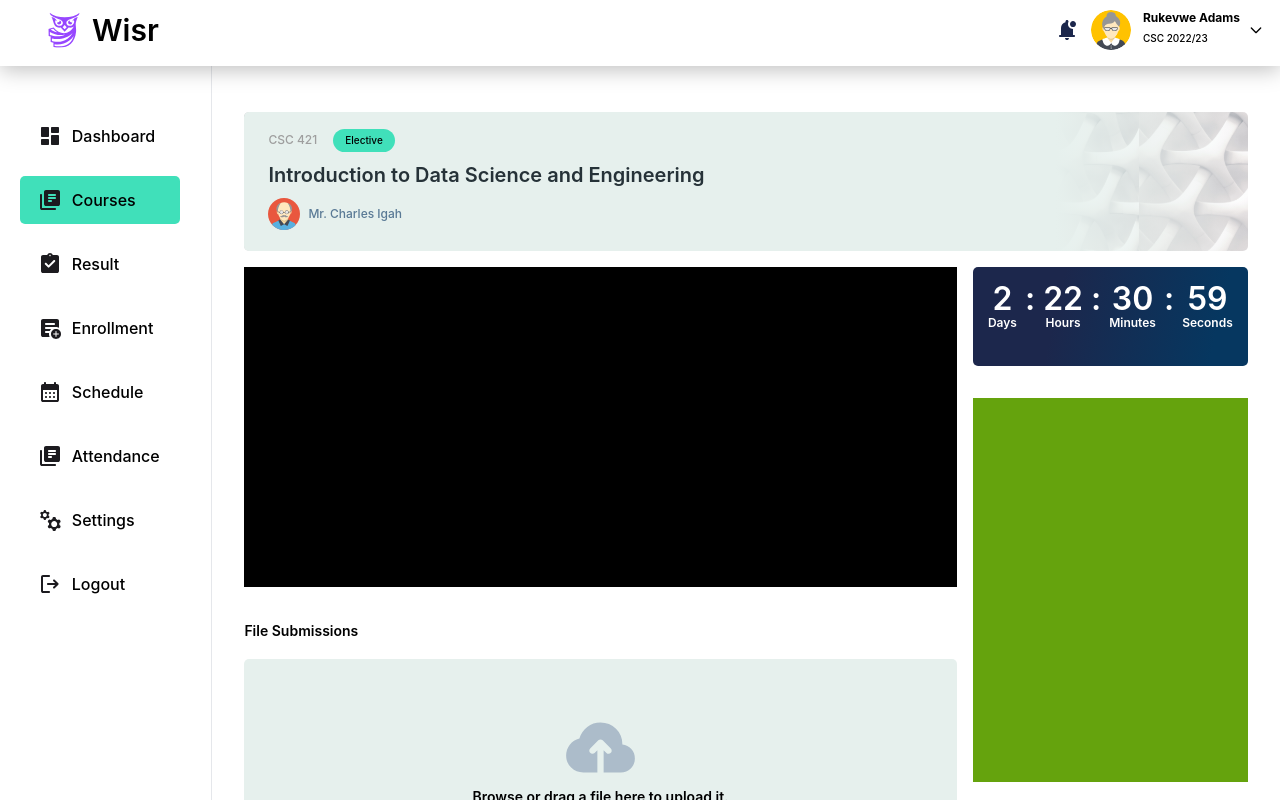
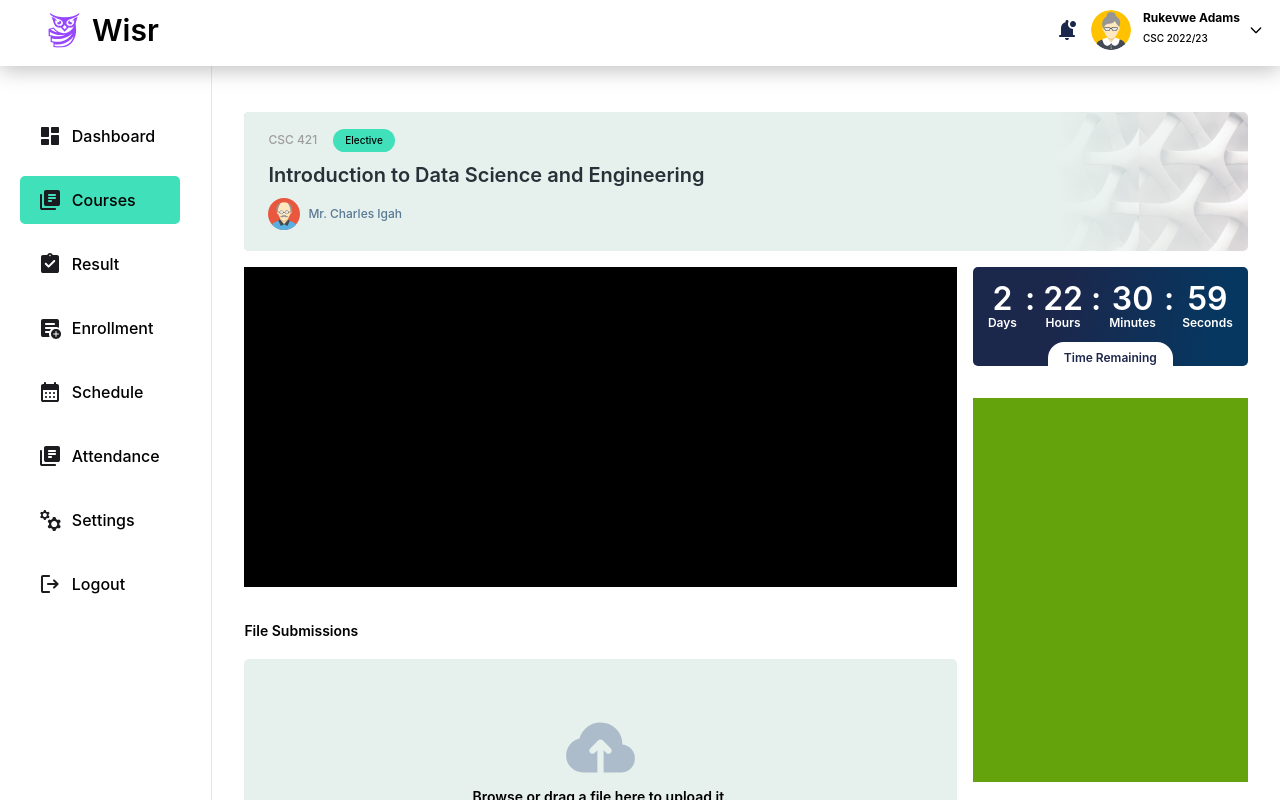
Before and after one commit to SILMS-Project/silms-nest-react, a React (Vite) app in the folder apps/silms-frontend/: page /courses/1/assignments/1 in a window 1280 px wide. Shown: the top 800 px of the page. Built offline with nearby package versions, Linux system fonts and the light colour scheme.

Commit message:
Implemented design for timer label

```diff
--- a/apps/silms-frontend/src/pages/Courses/CourseAssignment.tsx
+++ b/apps/silms-frontend/src/pages/Courses/CourseAssignment.tsx
@@ -81,7 +81,7 @@ const CourseAssignment = () => {
           <div className="col-span-2">
             <div className="flex flex-col gap-8">
               <div
-                className="h-[6.1875rem] rounded-[0.3125rem] "
+                className="h-[6.1875rem] rounded-[0.3125rem] relative"
                 style={{
                   background:
                     "linear-gradient(103deg, #1C274C 31.19%, #063760 86.87%)",
@@ -100,7 +100,9 @@ const CourseAssignment = () => {
                   </div>
                   <div className="flex text-center">
                     <div className="flex flex-col gap-1">
-                  <p className="text-white text-[2rem] font-semibold">22 </p>
+                      <p className="text-white text-[2rem] font-semibold">
+                        22{" "}
+                      </p>
                       <p className="text-white font-semibold text-xs ">Hours</p>
                     </div>
                     <div className="flex flex-col gap-1 ml-2">
@@ -110,8 +112,12 @@ const CourseAssignment = () => {
                   </div>
                   <div className="flex text-center">
                     <div className="flex flex-col gap-1">
-                  <p className="text-white text-[2rem] font-semibold">30 </p>
-                  <p className="text-white font-semibold text-xs ">Minutes</p>
+                      <p className="text-white text-[2rem] font-semibold">
+                        30{" "}
+                      </p>
+                      <p className="text-white font-semibold text-xs ">
+                        Minutes
+                      </p>
                     </div>
                     <div className="flex flex-col gap-1  ml-2">
                       <p className="text-white text-[2rem] font-semibold">:</p>
@@ -120,12 +126,21 @@ const CourseAssignment = () => {
                   </div>
                   <div className="flex text-center">
                     <div className="flex flex-col gap-1">
-                  <p className="text-white text-[2rem] font-semibold">59 </p>
-                  <p className="text-white font-semibold text-xs ">Seconds</p>
+                      <p className="text-white text-[2rem] font-semibold">
+                        59{" "}
+                      </p>
+                      <p className="text-white font-semibold text-xs ">
+                        Seconds
+                      </p>
                     </div>
-
                   </div>
-
+                </div>
+                <div className="absolute bottom-0 w-full flex justify-center">
+                  <div className="rounded-t-2xl bg-white pt-2 px-4 w-fit">
+                    <p className="text-[#1C274C] text-xs font-semibold">
+                      Time Remaining
+                    </p>
+                  </div>
                 </div>
               </div>
               <div className="h-96 bg-lime-600">
```
Lines whose indentation alone changed are shown as unchanged.
